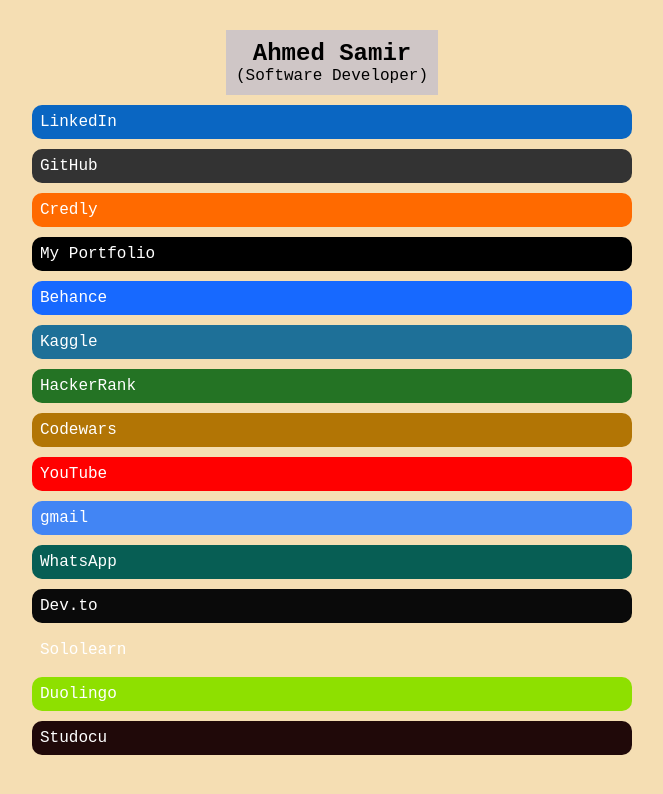
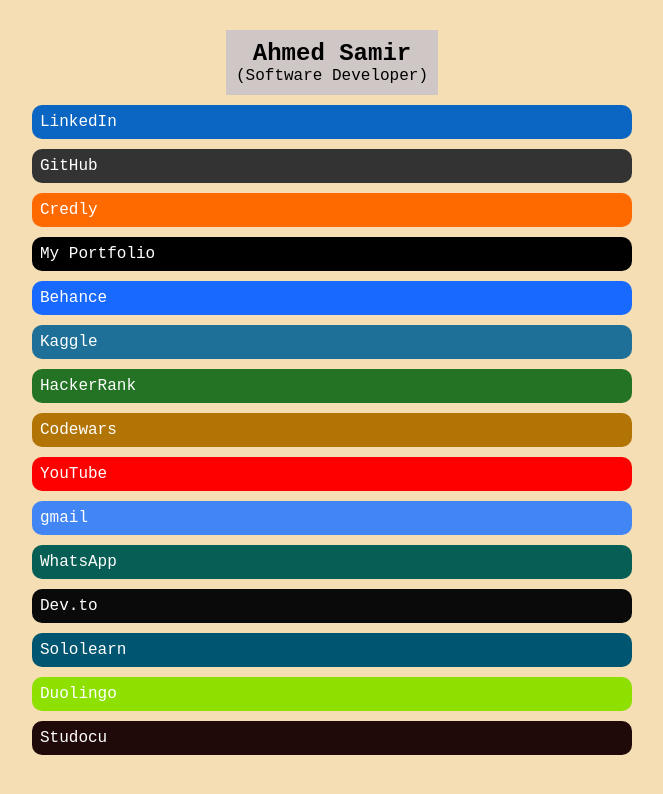
Before and after one commit to ahmedsamir45/ahsamir-links, a plain HTML site: page index.html in a window 1280 px wide. Shown: the whole page, without its empty margins (308-971 px from the left). Drawn offline with Linux system fonts and the light colour scheme.

Commit message:
update solo

```diff
--- a/main.css
+++ b/main.css
@@ -108,6 +108,12 @@
 .duo:hover{
     background-color: #629509;
 }
+.solo{
+    background-color: #005670;
+}
+.solo:hover{
+    background-color: #00205b;
+}
 .studocu{
     background-color: rgb(32, 9, 9);
 }
```
